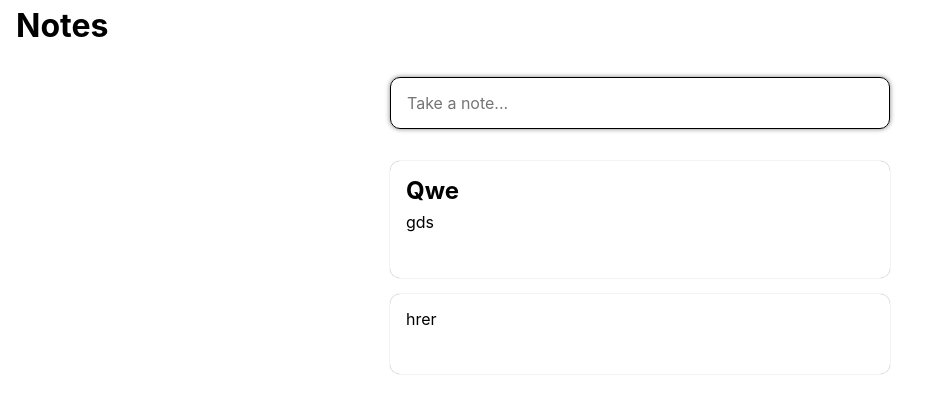
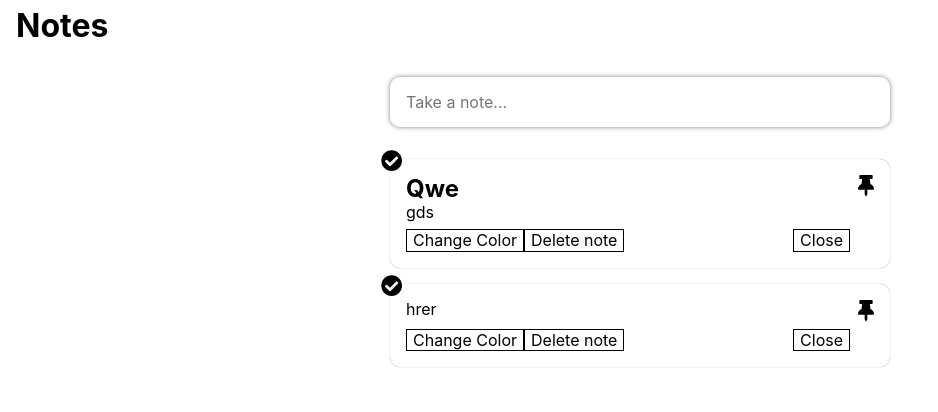
Before and after one commit to Awfj/notes, a React (Create React App) app: page / in a window 1280 px wide. Shown: the top 412 px of the page, without its empty margins (0-938 px from the left). Built offline with nearby package versions, Linux system fonts and the light colour scheme.

Commit message:
add Toolbox

```diff
--- a/src/App.js
+++ b/src/App.js
@@ -2,6 +2,7 @@ import React from "react";
 import "./App.scss";
 
 import Note from "./components/Note/Note";
+import Toolbox from "./components/Toolbox/Toolbox";
 
 class App extends React.Component {
   state = {
@@ -97,6 +98,7 @@ class App extends React.Component {
         <header>
           <h1>Notes</h1>
         </header>
+
         <main>
           <form
             name="noteForm"
@@ -104,8 +106,8 @@ class App extends React.Component {
             onSubmit={this.handleSubmit}
           >
             {this.state.expanded ? (
+              <Toolbox>
                 <input type="text" name="title" placeholder="Title" />
-            ) : null}
                 <input
                   className={this.state.expanded ? null : "newNote"}
                   type="text"
@@ -116,20 +118,19 @@ class App extends React.Component {
                   onChange={this.handleChange}
                   onClick={this.expandForm}
                 />
-            {this.state.expanded ? (
-              <footer>
-                <div>
-                  <button
-                    type="button"
-                    onClick={this.changeColor.bind(this, "yellow")}
-                  >
-                    Change Color
-                  </button>
-                  <button type="button">sBtn</button>
-                </div>
-                <button>Close</button>
-              </footer>
-            ) : null}
+              </Toolbox>
+            ) : (
+              <input
+                className={this.state.expanded ? null : "newNote"}
+                type="text"
+                placeholder="Take a note..."
+                autoComplete="off"
+                name="body"
+                value={this.state.value}
+                onChange={this.handleChange}
+                onClick={this.expandForm}
+              />
+            )}
           </form>
           {notes}
         </main>
--- a/src/App.scss
+++ b/src/App.scss
@@ -28,34 +28,31 @@
   }
 }
 
+header {
+  padding: 0.5em 1em;
+  margin-bottom: 1.5em;
+}
+
+main {
+  display: grid;
+  grid-gap: 2em;
+  margin: 0 auto;
+  max-width: 500px;
+}
+
 .NoteForm {
   // background-color: yellow;
-  // border: 1px solid #000;
   display: flex;
   flex-direction: column;
-  margin-bottom: 2em;
-  footer {
-    display: flex;
-    justify-content: space-between;
-    margin-top: 0.5em;
-    border: 1px solid #000;
-  }
   input {
+    border: none;
     padding: 1em 0;
-  }
-  input,
-  button {
-    background-color: transparent;
-    border: 1px solid #000;
-    // border: none;
+    width: 100%;
   }
 }
-// .NoteForm {
-// }
 
 .newNote {
   width: 100%;
-  margin: 0 auto;
   border: none;
   border-radius: 10px;
   box-shadow: 0 0 5px gray;
@@ -63,22 +60,6 @@
 input.newNote {
   padding: 1em;
 }
-form.newNote {
-  padding: 0 1em;
-}
-
-header {
-  padding: 0.5em 1em;
-  margin-bottom: 1.5em;
-}
-
-main {
-  max-width: 500px;
-  margin: 0 auto;
-  display: flex;
-  flex-direction: column;
-}
-
 .Notes {
   display: grid;
   grid-gap: 1em;
--- a/src/components/Note/Note.js
+++ b/src/components/Note/Note.js
@@ -1,40 +1,33 @@
 import React from "react";
 
 import styles from "./Note.module.scss";
-// import Overlay from "../Overlay/Overlay";
+import Toolbox from "../Toolbox/Toolbox";
 
 const Note = props => {
   const { title, body } = props.note;
-  // console.log(color);
 
-  function handleMouseEnter(e) {
-    const overlay = e.currentTarget.lastElementChild;
-    overlay.style.opacity = "1";
-    // console.log(e.target);
-  }
+  // function handleMouseEnter(e) {
+  //   const overlay = e.currentTarget.lastElementChild;
+  //   overlay.style.opacity = "1";
+  //   // console.log(e.target);
+  // }
 
-  function handleMouseLeave(e) {
-    const overlay = e.currentTarget.lastElementChild;
-    overlay.style.opacity = "0";
-  }
+  // function handleMouseLeave(e) {
+  //   const overlay = e.currentTarget.lastElementChild;
+  //   overlay.style.opacity = "0";
+  // }
 
   return (
-    // <Overlay>
     <article
       className={styles.Note}
-      onMouseEnter={handleMouseEnter}
-      onMouseLeave={handleMouseLeave}
+      // onMouseEnter={handleMouseEnter}
+      // onMouseLeave={handleMouseLeave}
     >
-      {title ? <h2>{title}</h2> : null}
-      {body ? <p>{body}</p> : null}
-      <div className={styles.Overlay}>
-        <button type="button">Change Color</button>
-        <button type="button" onClick={props.removeNote}>
-          Delete note
-        </button>
-      </div>
+      <Toolbox>
+        {title ? <h2>{title}</h2> : null}
+        {body ? <p>{body}</p> : null}
+      </Toolbox>
     </article>
-    // </Overlay>
   );
 };
 
--- a/src/components/Note/Note.module.scss
+++ b/src/components/Note/Note.module.scss
@@ -1,17 +1,8 @@
 .Note {
-  display: grid;
-  justify-content: start;
-  grid-gap: .5em;
   border-radius: 10px;
   box-shadow: 0 0 1px gray;
-  padding: 1em;
   transition: all 0.1s ease-in-out;
   &:hover {
     box-shadow: 0 0 5px gray;
   }
 }
-
-.Overlay {
-  transition: all 0.3s ease-in-out;
-  opacity: 0;
-}
--- /dev/null
+++ b/src/components/Toolbox/Toolbox.js
@@ -0,0 +1,30 @@
+import React from "react";
+import { FontAwesomeIcon } from "@fortawesome/react-fontawesome";
+import { faCheckCircle, faThumbtack } from "@fortawesome/free-solid-svg-icons";
+
+import styles from "./Toolbox.module.scss";
+
+const Toolbox = props => {
+  return (
+    <div className={styles.Toolbox}>
+      <button type="button" className={styles.select}>
+        <FontAwesomeIcon icon={faCheckCircle} size="lg" />
+      </button>
+      <div>{props.children}</div>
+      <button type="button" className={styles.pin}>
+        <FontAwesomeIcon icon={faThumbtack} size="lg" />
+      </button>
+      <footer>
+        <div>
+          <button type="button">Change Color</button>
+          <button type="button" onClick={props.removeNote}>
+            Delete note
+          </button>
+        </div>
+        <button type="button">Close</button>
+      </footer>
+    </div>
+  );
+};
+
+export default Toolbox;
--- /dev/null
+++ b/src/components/Toolbox/Toolbox.module.scss
@@ -0,0 +1,29 @@
+.Toolbox {
+  position: relative;
+  display: grid;
+  grid-template-columns: 1fr auto;
+  grid-gap: 0.5em;
+  padding: 1em;
+  .select {
+    position: absolute;
+    top: -9px;
+    left: -9px;
+    padding: 0;
+  }
+  .pin {
+    justify-self: end;
+    align-self: start;
+    // grid-row: 1/ 2;
+    grid-row: initial;
+    padding: 0;
+  }
+  footer {
+    transition: all 0.3s ease-in-out;
+    display: flex;
+    justify-content: space-between;
+    // opacity: 0;
+    button {
+      border: 1px solid #000;
+    }
+  }
+}
--- a/src/index.css
+++ b/src/index.css
@@ -18,8 +18,7 @@ code {
 
 button {
   background-color: transparent;
-  border: 1px solid black;
-  /* border: none; */
+  border: none;
   cursor: pointer;
 }
 
```
Also changed, not shown: src/components/Overlay/Overlay.js (deleted, +0 -13 lines), src/components/Overlay/Overlay.module.scss (deleted). Lines whose indentation alone changed are shown as unchanged.
